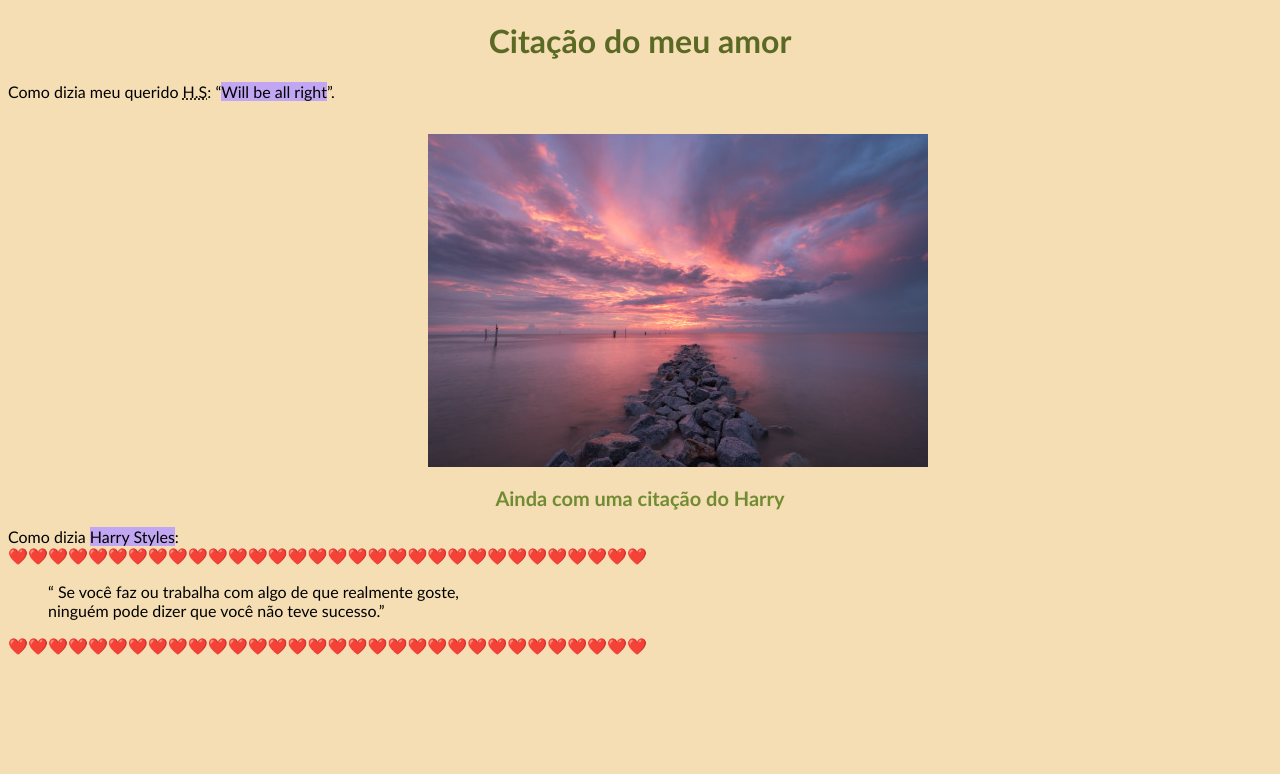
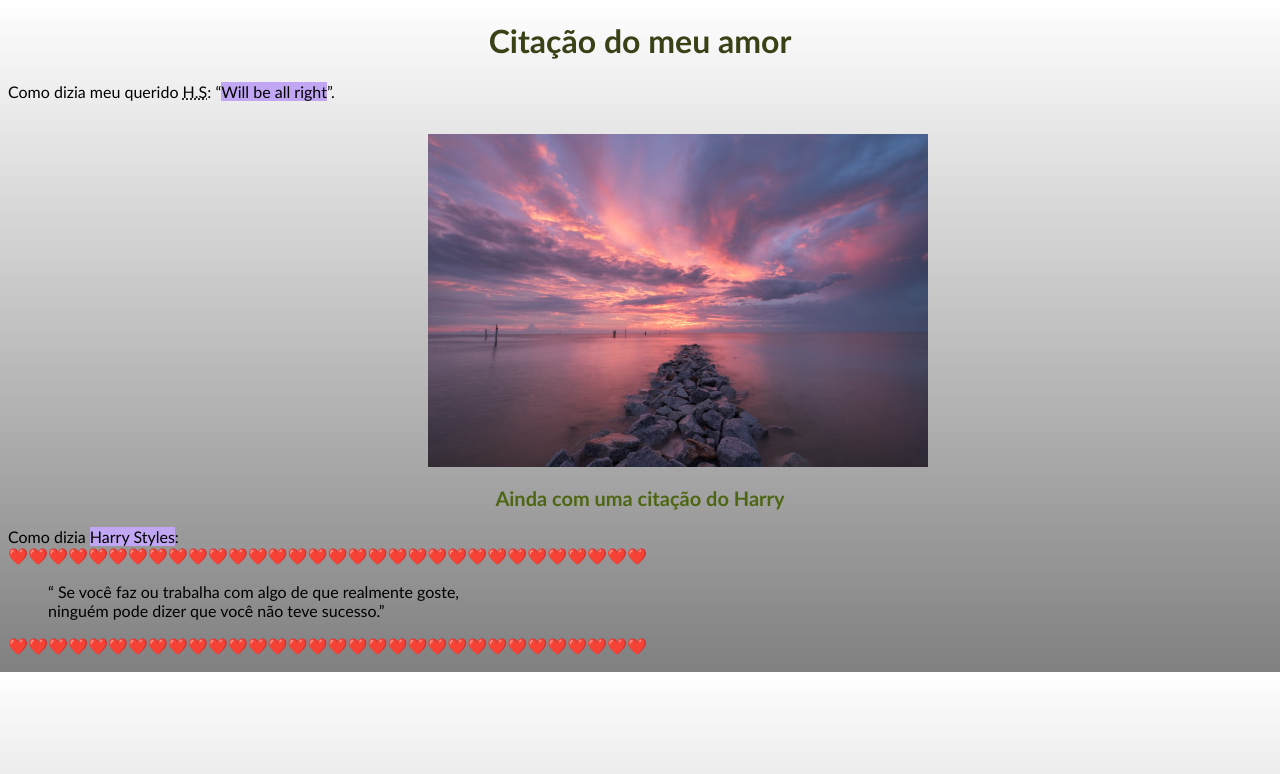
Before and after one commit to esthefani0612/Desafios-do-Curso-em-Video, a plain HTML site: page Resolucao dos desafios/Exercicio_CSS_Externo/harry.html in a window 1280 px wide. Drawn offline with Linux system fonts and the light colour scheme.

Commit message:
atualizando alguns pontos

```diff
--- a/Resolucao dos desafios/Exercicio_CSS_Externo/style.css
+++ b/Resolucao dos desafios/Exercicio_CSS_Externo/css/style.css
@@ -1,16 +1,16 @@
 @charset "UTF-8";
 body{
-    background-color: wheat;
+    background-image: linear-gradient(to bottom, white, gray);
     font-family: 'Gill Sans', 'Gill Sans MT', Calibri, 'Trebuchet MS', sans-serif;
 }
 h1{
-    color: rgb(90, 105, 36);
+    color: rgb(57, 66, 23);
     text-align: center;
     font-size: 20 pt;
 }
 h2{
     text-align: center;
-    color: rgb(113, 139, 50);
+    color: rgb(77, 102, 19);
     font-size: 15pt;
 }
 img{
--- a/Resolucao dos desafios/Exercicio_CSS_Externo/harry.html
+++ b/Resolucao dos desafios/Exercicio_CSS_Externo/harry.html
@@ -5,12 +5,12 @@
     <meta name="viewport" content="width=device-width, initial-scale=1.0">
     <link rel="shortcut icon" href="java.png" type="image/x-icon">
     <title>Exercício da Esther</title>
-    <link rel="stylesheet" href="style.css">
+    <link rel="stylesheet" href="css/style.css">
 </head>
 <body>
     <h1>Citação do meu amor</h1>
     <p>Como dizia meu querido <abbr title="Harry Styles">H.S</abbr>: <q><mark>Will be all right</mark></q>.</p>
-    <img src="versao3.jpg" alt="paisagem asiática">
+    <img src="imagem/versao3.jpg" alt="paisagem asiática">
     <h2>Ainda com uma citação do Harry</h2>
 
     <p>Como dizia <mark>Harry Styles</mark>: <br>❤️❤️❤️❤️❤️❤️❤️❤️❤️❤️❤️❤️❤️❤️❤️❤️❤️❤️❤️❤️❤️❤️❤️❤️❤️❤️❤️❤️❤️❤️❤️❤️
```
Also changed, not shown: Resolucao dos desafios/Exercicio_CSS_Externo/imagem/1100x733Versao2.jpg (renamed from Resolucao dos desafios/Exercicio_CSS_Externo/1100x733Versao2.jpg), Resolucao dos desafios/Exercicio_CSS_Externo/imagem/java.png (renamed from Resolucao dos desafios/Exercicio_CSS_Externo/java.png), Resolucao dos desafios/Exercicio_CSS_Externo/imagem/versao3.jpg (renamed from Resolucao dos desafios/Exercicio_CSS_Externo/versao3.jpg), 2 other files.
